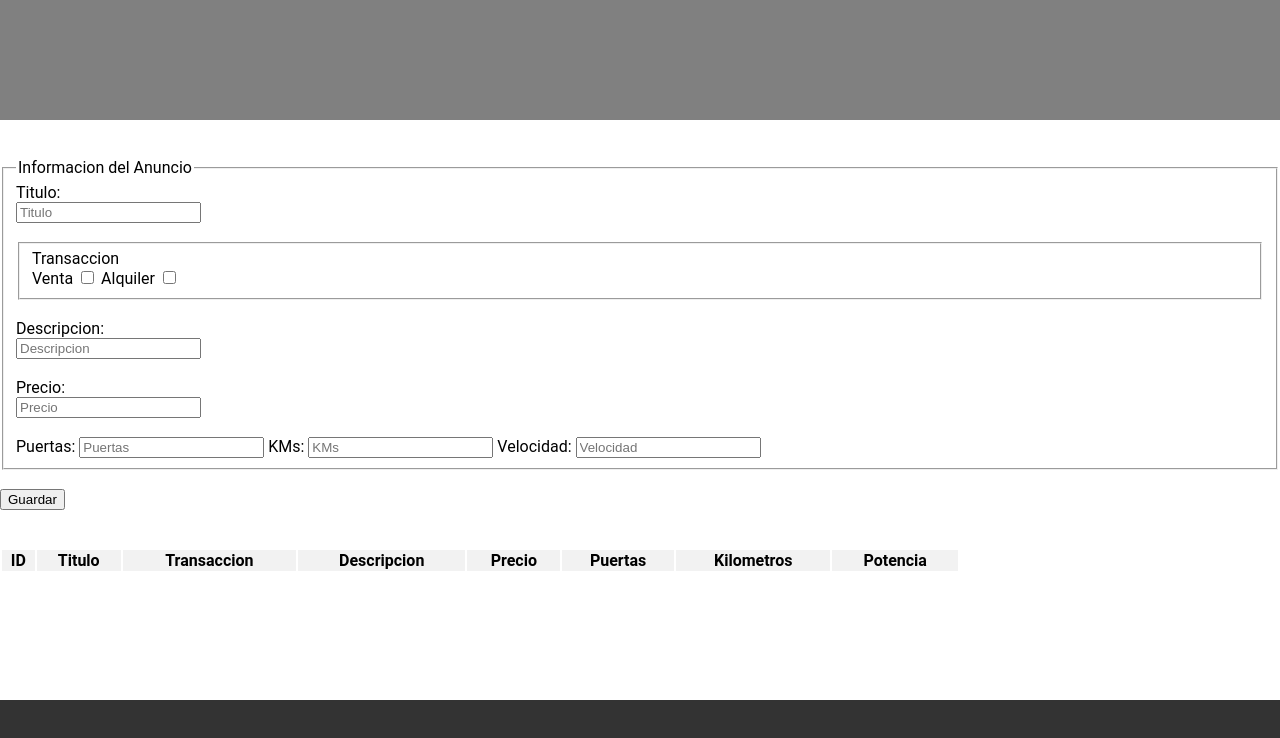
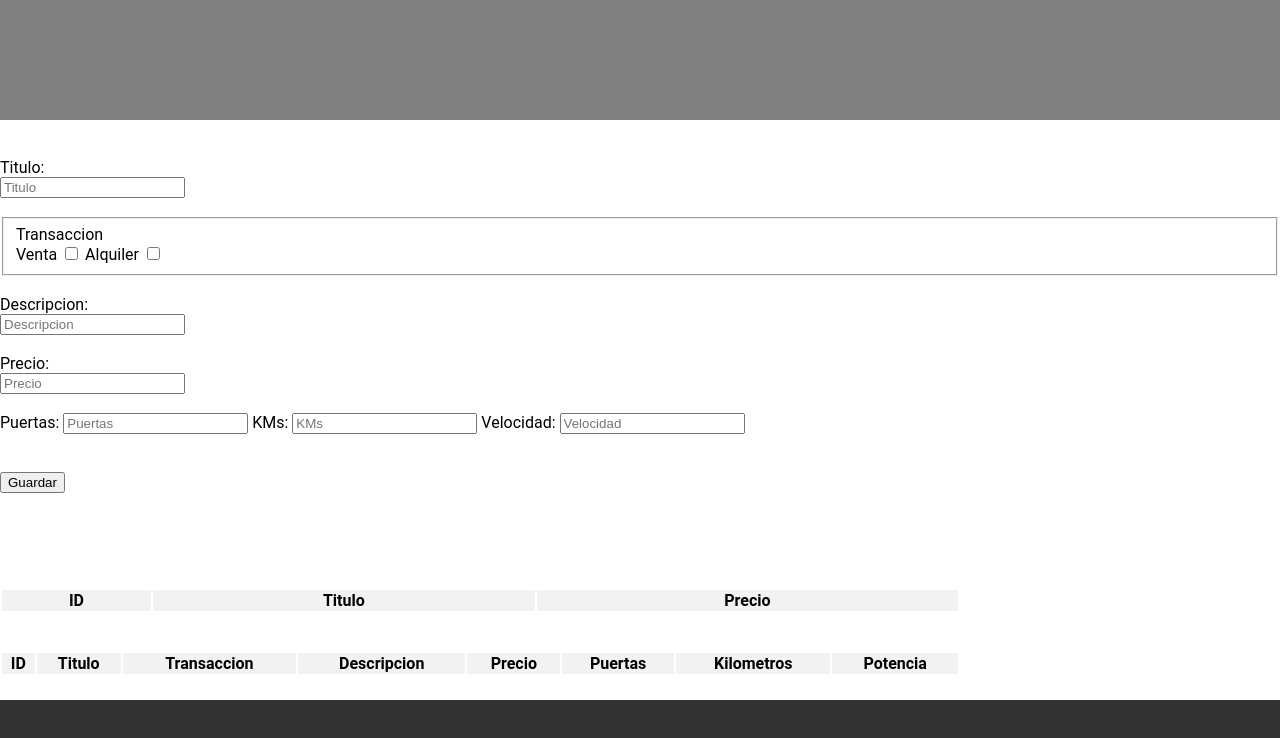
Before and after one commit to rosalescristian/Rosales_SimulacroPP_Labo3_20241Q, a plain HTML site: page index.html in a window 1280 px wide. Drawn offline with Linux system fonts and the light colour scheme.

Commit message:
Updated index.html

```diff
--- a/index.html
+++ b/index.html
@@ -15,11 +15,13 @@
     </header>
     <br>
     <br>
-    <form   action=""
-            method="post"
-            id="form-usuario">
-        <fieldset id="commentFS">
-            <legend>Informacion del Anuncio</legend>
+
+    <div class="container-sections">
+        <section>
+          <form action="" method="post" id="form-item">
+            <input type="number" name="id" id="id" hidden />
+
+            <div class="form-group">
                 <label for="titulo">Titulo:</label>
                 <br>
                 <input  type="text"
@@ -29,6 +31,9 @@
                         placeholder="Titulo">
                 <br>
                 <br>
+            </div>
+
+            <div class="form-group">
                 <fieldset>
                     <label>Transaccion</label>
                     <br>
@@ -42,6 +47,9 @@
                             id="alquiler">
                 </fieldset>
                 <br>
+            </div>
+
+            <div class="form-group">
                 <label for="descripcion">Descripcion:</label>
                 <br>
                 <input  type="text"
@@ -51,6 +59,9 @@
                         placeholder="Descripcion">
                 <br>
                 <br>
+            </div>
+
+            <div class="form-group">
                 <label for="descripcion">Precio:</label>
                 <br>
                 <input  type="text"
@@ -60,29 +71,57 @@
                         placeholder="Precio">
                 <br>
                 <br>
+            </div>
+
+            <div class="form-group">
                 <label for="descripcion">Puertas:</label>
                 <input  type="text"
                         name="puertas"
                         id="puertas"
                         autocomplete="off"
                         placeholder="Puertas">
+
                 <label for="descripcion">KMs:</label>
                 <input  type="text"
                         name="kms"
                         id="kms"
                         autocomplete="off"
                         placeholder="KMs">
+
                 <label for="descripcion">Velocidad:</label>
                 <input  type="text"
                         name="velocidad"
                         id="velocidad"
                         autocomplete="off"
                         placeholder="Velocidad">
-        </fieldset>
+            </div>
             <br>
-        <input  type="submit"
-                value="Guardar">
+            <br>
+            <div class="form-group">
+              <button type="submit" class="btn">Guardar</button>
+            </div>
           </form>
+
+          <br /><br /><br /><br /><br />
+
+          <div class="container-table flex">
+            <table id="table-items" class="table-items table-stripped flex">
+              <thead>
+                <tr class="flex">
+                  <th>ID</th>
+                  <th>Titulo</th>
+                  <th>Precio</th>
+                </tr>
+              </thead>
+
+              <tbody>
+                <!--    ACA VOY A COMPLETAR LA INFO DINAMICAMENTE DEL LOCAL STORAGE -->
+              </tbody>
+            </table>
+          </div>
+        </section>
+      </div>
+
     <br>
     <br>
     <div class="container-table flex">
```
Lines whose indentation alone changed are shown as unchanged.
